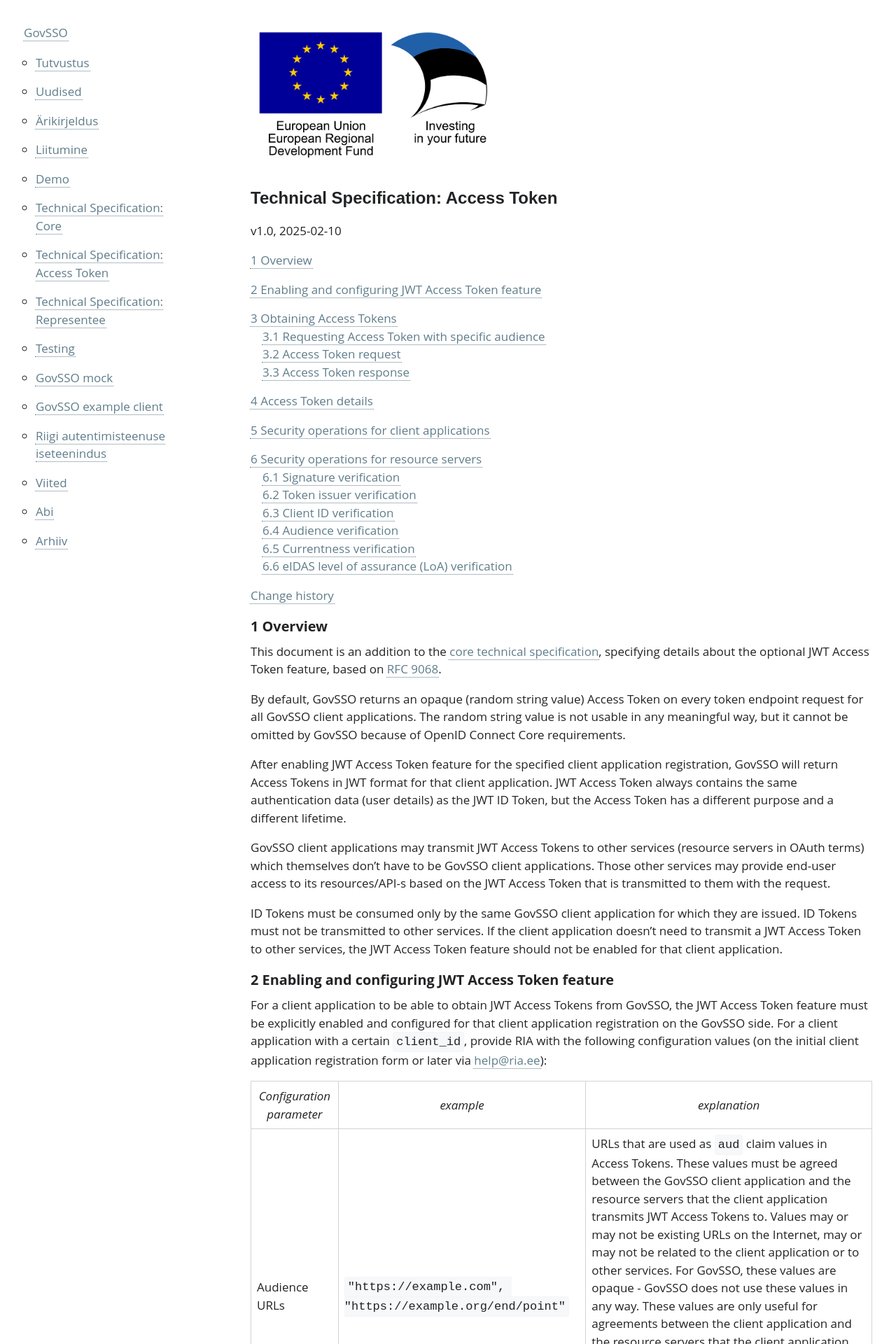
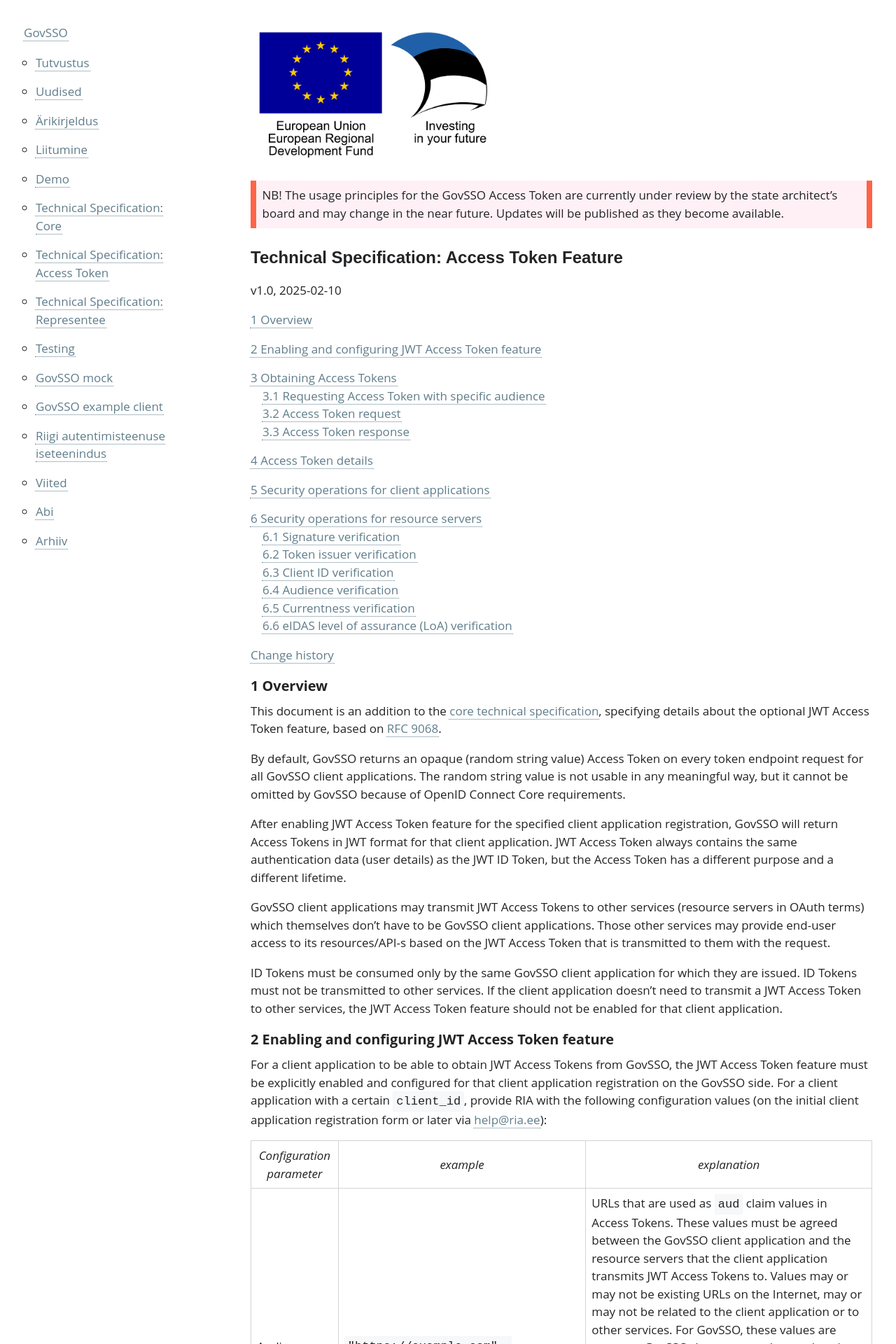
Before and after one commit to e-gov/GOVSSO, a Jekyll site: the page built from AccessToken.md, in a window 1280 px wide. Shown: the top 1920 px of the page at 70% size. Built offline with Jekyll 4.4.1, drawn with Linux system fonts in a browser that asks for light colours.

Commit message:
AUT-2187 Add notice that GovSSO access token usage may change in the near future

```diff
--- a/AccessToken.md
+++ b/AccessToken.md
@@ -4,7 +4,10 @@ permalink: AccessToken
 
 <img src='img/eu_regional_development_fund_horizontal.jpg' width="350" height="200" alt="European Union European Regional Development Fund"/>
 
-# Technical Specification: Access Token
+NB! The usage principles for the GovSSO Access Token are currently under review by the state architect's board and may change in the near future. Updates will be published as they become available.
+{: .adv}
+
+# Technical Specification: Access Token Feature
 {: .no_toc}
 v1.0, 2025-02-10
 
```
